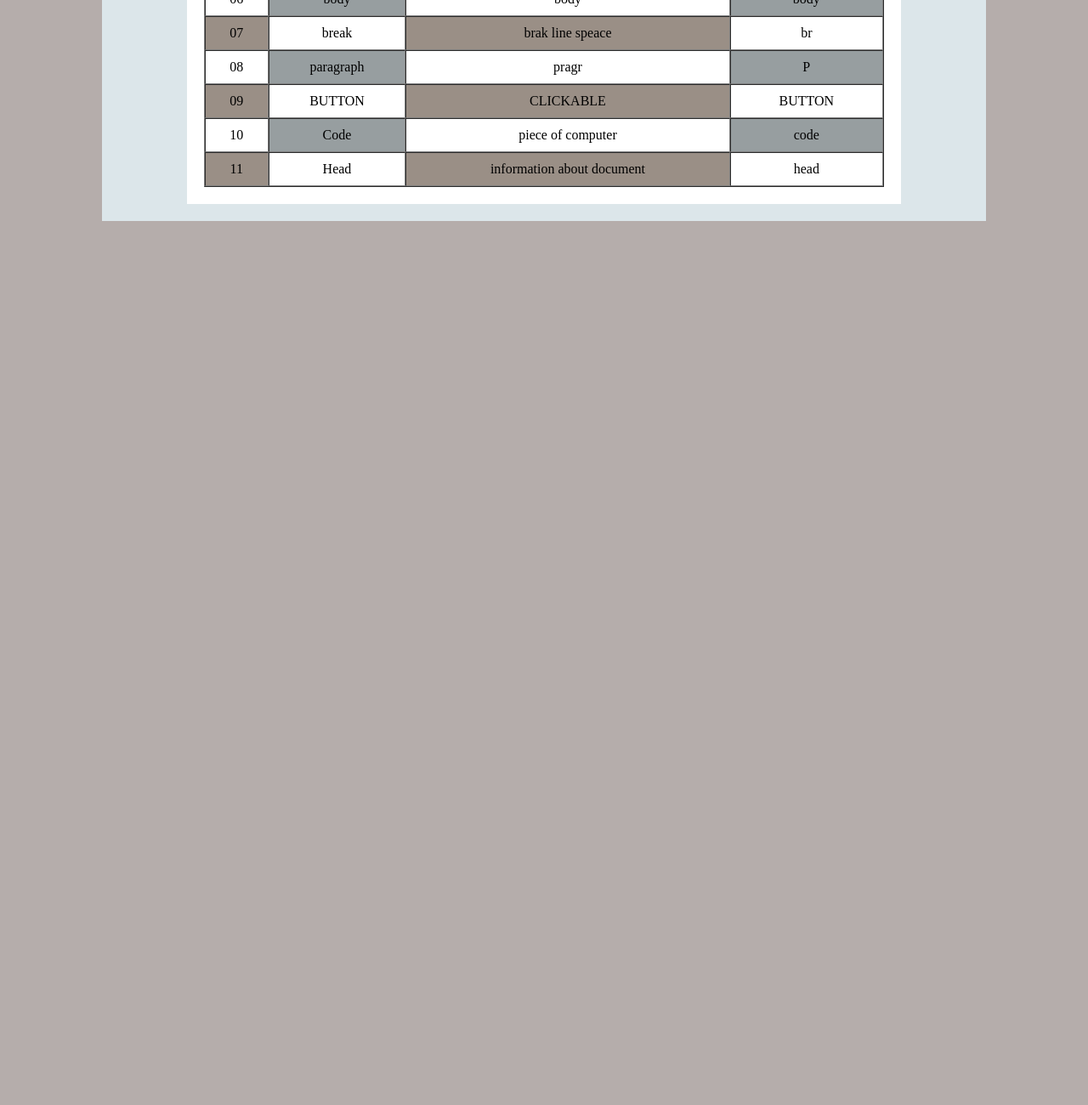
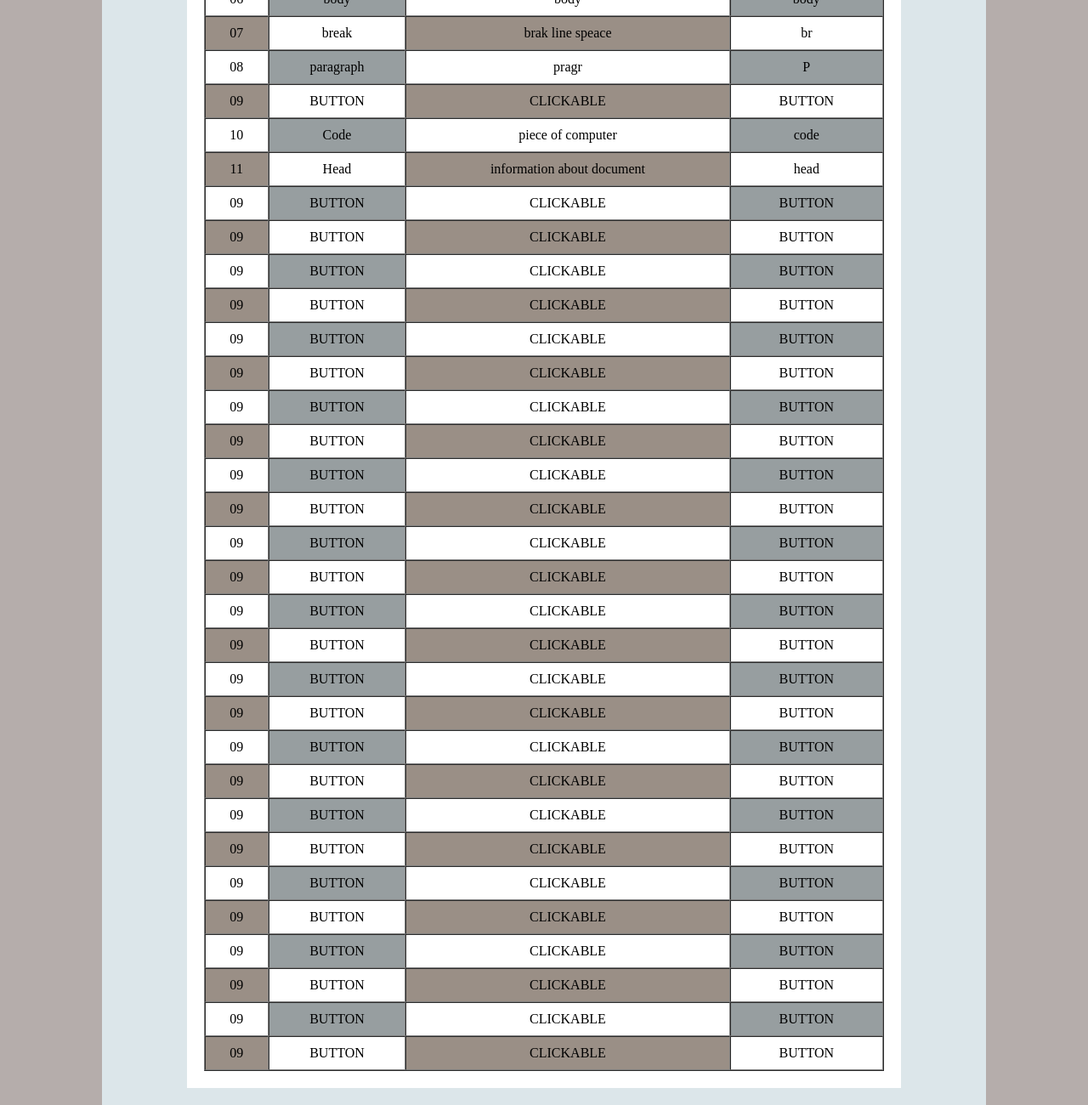
Before and after one commit to biplob-emon/assignment, a plain HTML site: page index.html in a window 1280 px wide. Shown: the part 821-2121 px from the top of the page at 85% size. Before the commit the page ends 1081 px from the top, so only its background shows below. Drawn offline with Linux system fonts and the light colour scheme.

Commit message:
Update index.html

```diff
--- a/index.html
+++ b/index.html
@@ -66,7 +66,8 @@ Wordpress Theme Customization</p>
 			<td>body</td>
 			<td>body</td>
 			<td>body</td>
-		</tr><tr>
+		</tr>
+<tr>
 			<td>07</td>
 			<td>break</td>
 			<td>brak line speace</td>
@@ -96,6 +97,165 @@ Wordpress Theme Customization</p>
 			<td>information about document</td>
 			<td>head</td>
 		</tr>
+<tr>
+			<td>09</td>
+			<td>BUTTON</td>
+			<td>CLICKABLE</td>
+			<td>BUTTON</td>
+		</tr>
+<tr>
+			<td>09</td>
+			<td>BUTTON</td>
+			<td>CLICKABLE</td>
+			<td>BUTTON</td>
+		</tr>
+<tr>
+			<td>09</td>
+			<td>BUTTON</td>
+			<td>CLICKABLE</td>
+			<td>BUTTON</td>
+		</tr>
+<tr>
+			<td>09</td>
+			<td>BUTTON</td>
+			<td>CLICKABLE</td>
+			<td>BUTTON</td>
+</tr>
+<tr>
+			<td>09</td>
+			<td>BUTTON</td>
+			<td>CLICKABLE</td>
+			<td>BUTTON</td>
+		</tr>
+
+<tr>
+			<td>09</td>
+			<td>BUTTON</td>
+			<td>CLICKABLE</td>
+			<td>BUTTON</td>
+		</tr>
+<tr>
+			<td>09</td>
+			<td>BUTTON</td>
+			<td>CLICKABLE</td>
+			<td>BUTTON</td>
+		</tr>
+<tr>
+			<td>09</td>
+			<td>BUTTON</td>
+			<td>CLICKABLE</td>
+			<td>BUTTON</td>
+		</tr>
+<tr>
+			<td>09</td>
+			<td>BUTTON</td>
+			<td>CLICKABLE</td>
+			<td>BUTTON</td>
+		</tr>
+<tr>
+			<td>09</td>
+			<td>BUTTON</td>
+			<td>CLICKABLE</td>
+			<td>BUTTON</td>
+		</tr>
+<tr>
+			<td>09</td>
+			<td>BUTTON</td>
+			<td>CLICKABLE</td>
+			<td>BUTTON</td>
+		</tr>
+<tr>
+			<td>09</td>
+			<td>BUTTON</td>
+			<td>CLICKABLE</td>
+			<td>BUTTON</td>
+		</tr>
+<tr>
+			<td>09</td>
+			<td>BUTTON</td>
+			<td>CLICKABLE</td>
+			<td>BUTTON</td>
+		</tr>
+<tr>
+			<td>09</td>
+			<td>BUTTON</td>
+			<td>CLICKABLE</td>
+			<td>BUTTON</td>
+		</tr>
+<tr>
+			<td>09</td>
+			<td>BUTTON</td>
+			<td>CLICKABLE</td>
+			<td>BUTTON</td>
+		</tr>
+<tr>
+			<td>09</td>
+			<td>BUTTON</td>
+			<td>CLICKABLE</td>
+			<td>BUTTON</td>
+		</tr>
+<tr>
+			<td>09</td>
+			<td>BUTTON</td>
+			<td>CLICKABLE</td>
+			<td>BUTTON</td>
+		</tr>
+<tr>
+			<td>09</td>
+			<td>BUTTON</td>
+			<td>CLICKABLE</td>
+			<td>BUTTON</td>
+		</tr>
+<tr>
+			<td>09</td>
+			<td>BUTTON</td>
+			<td>CLICKABLE</td>
+			<td>BUTTON</td>
+		</tr>
+<tr>
+			<td>09</td>
+			<td>BUTTON</td>
+			<td>CLICKABLE</td>
+			<td>BUTTON</td>
+		</tr>
+<tr>
+			<td>09</td>
+			<td>BUTTON</td>
+			<td>CLICKABLE</td>
+			<td>BUTTON</td>
+		</tr>
+<tr>
+			<td>09</td>
+			<td>BUTTON</td>
+			<td>CLICKABLE</td>
+			<td>BUTTON</td>
+		</tr>
+<tr>
+			<td>09</td>
+			<td>BUTTON</td>
+			<td>CLICKABLE</td>
+			<td>BUTTON</td>
+		</tr>
+
+	<tr>
+			<td>09</td>
+			<td>BUTTON</td>
+			<td>CLICKABLE</td>
+			<td>BUTTON</td>
+</tr>
+	<tr>
+			<td>09</td>
+			<td>BUTTON</td>
+			<td>CLICKABLE</td>
+			<td>BUTTON</td>
+		</tr>
+<tr>
+			<td>09</td>
+			<td>BUTTON</td>
+			<td>CLICKABLE</td>
+			<td>BUTTON</td>
+		</tr>
+
 
 	</table>
 </div>
```
